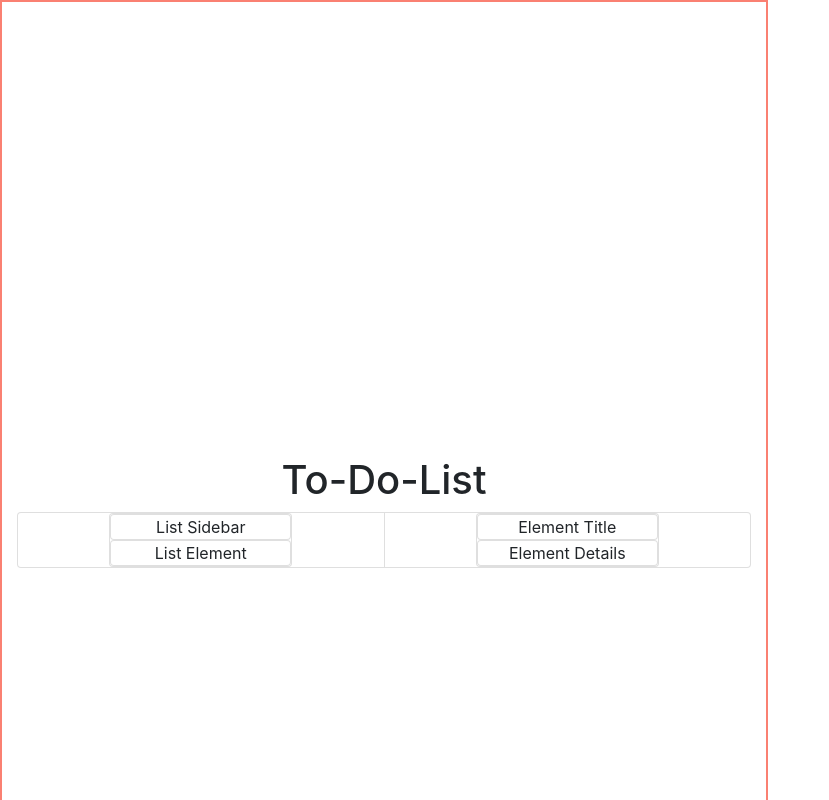
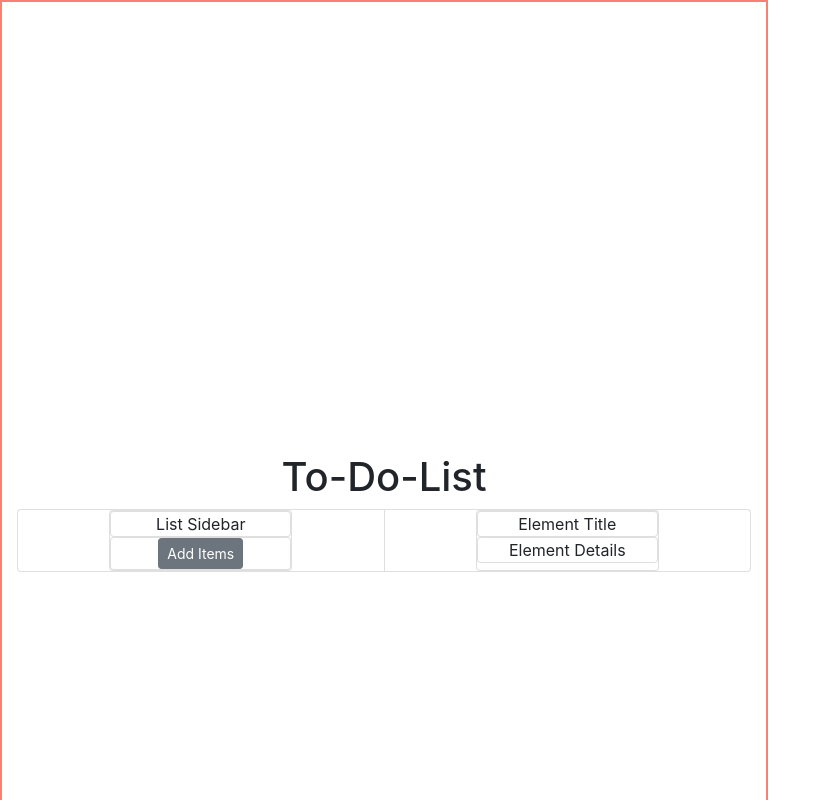
Before and after one commit to JohnnyHandy/to-do-redux, a React (Create React App) app in the folder Mini-Apps/to-do-list-reactstrap/: page / in a window 1280 px wide. Shown: the top 800 px of the page, without its empty margins (0-829 px from the left). Built offline with nearby package versions, Linux system fonts and the light colour scheme.

Commit message:
adding items mechanism finished

```diff
--- /dev/null
+++ b/Mini-Apps/to-do-list-reactstrap/src/components/UI/Input/Input.js
@@ -0,0 +1,17 @@
+import React from 'react'
+
+import classes from './Input.module.css'
+import {Input,Button} from 'reactstrap'
+
+const input =(props)=>{
+    return(
+        <div className={classes.Input}>
+            <Input onChange={props.changedName} type="text" className={classes.inputElement} placeholder='Item Name'/>
+            <Input type='textarea' className={classes.inputElement} placeholder='Item Description'/>
+            <Button onClick={props.addItem} size='sm'>Add Item</Button>
+        </div>
+
+    )
+}
+
+export default input
--- /dev/null
+++ b/Mini-Apps/to-do-list-reactstrap/src/components/UI/Input/Input.module.css
@@ -0,0 +1,10 @@
+
+.Input{
+    width:100%;
+    padding:10px;
+    box-sizing: border-box;
+}
+
+.inputElement{
+    margin: 2px auto;
+}
--- /dev/null
+++ b/Mini-Apps/to-do-list-reactstrap/src/components/list/items/items.js
@@ -0,0 +1,11 @@
+import React from 'react'
+
+import {ListGroupItem} from 'reactstrap'
+
+const items = (props)=>{
+    return(
+        <ListGroupItem>{props.name}</ListGroupItem>
+    )
+}
+
+export default items
--- /dev/null
+++ b/Mini-Apps/to-do-list-reactstrap/src/components/list/list.js
@@ -0,0 +1,75 @@
+import React, {Component} from 'react'
+
+import {Button,ListGroup} from 'reactstrap'
+import Input from '../UI/Input/Input'
+import Items from './items/items'
+
+class List extends Component{
+    state={
+        items:[],
+        newItem:{},
+        input:false
+    }
+
+    toggleInputHandler =()=>{
+        if(this.state.input){
+            this.setState({input:false})
+        } else if(!this.state.input){
+            this.setState({input:true})
+        }
+    }
+
+    inputNameHandler = (event)=>{
+        this.setState({
+            newItem:{itemName:event.target.value}
+        })
+    }
+
+    addItemHandler = ()=>{
+        const oldState = {...this.state}
+        let newId = oldState.items.length
+        oldState.items.push({
+            id:newId,
+            itemName:oldState.newItem.itemName,
+            created:new Date().toISOString().slice(0,10)
+        })
+        this.setState({
+            items:oldState.items,
+            input:false,
+            newItem:{}
+        })
+    }
+
+    render(){
+        let inputElement = null
+         if(this.state.input){
+             inputElement=(
+                <Input
+                changedName={this.inputNameHandler}
+                addItem={this.addItemHandler}/>
+             )
+         }
+
+         let itemElement = null
+         if(this.state.items.length !== 0 ){
+             itemElement = this.state.items.map((i,index)=>{
+                 return <Items
+                        name={i.itemName}
+                        key={index}/>
+             })
+         }
+
+        return(
+            <div>
+                <ListGroup>
+                    {itemElement}
+                </ListGroup>
+
+                <Button onClick={this.toggleInputHandler} size="sm">Add Items</Button>
+                {inputElement}
+            </div>
+        )
+    }
+}
+
+export default List
--- a/Mini-Apps/to-do-list-reactstrap/src/containers/Layout/sidebar/sidebar.js
+++ b/Mini-Apps/to-do-list-reactstrap/src/containers/Layout/sidebar/sidebar.js
@@ -2,6 +2,7 @@ import React from 'react'
 
 import classes from './sidebar.module.css'
 import {Card} from 'reactstrap'
+import List from '../../../components/list/list'
 
 const sidebar =(props)=>{
     return(
@@ -10,7 +11,7 @@ const sidebar =(props)=>{
                 List Sidebar
             </Card>
             <Card>
-                List Element
+                <List/>
             </Card>
         </Card>
     )
```
